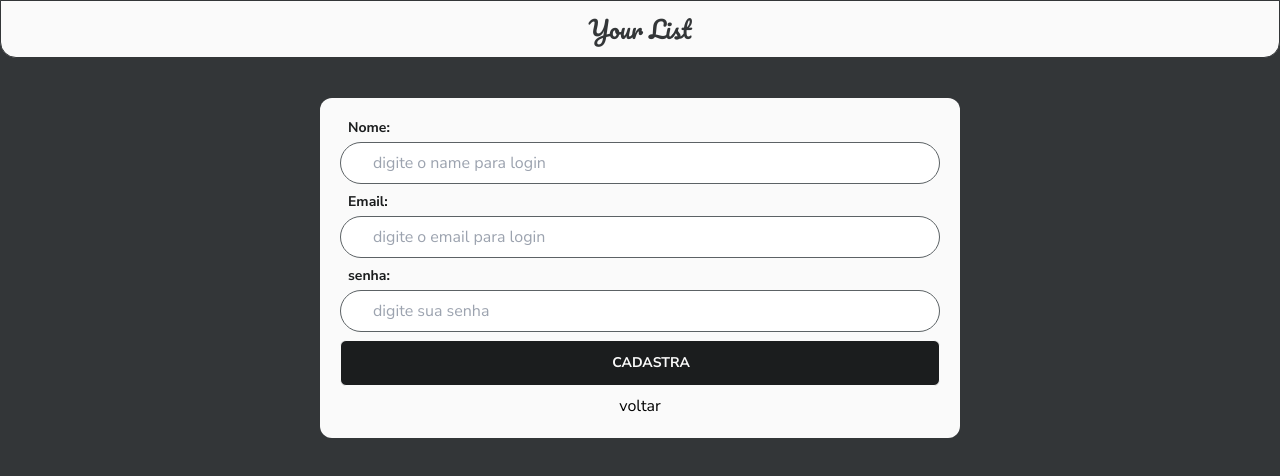
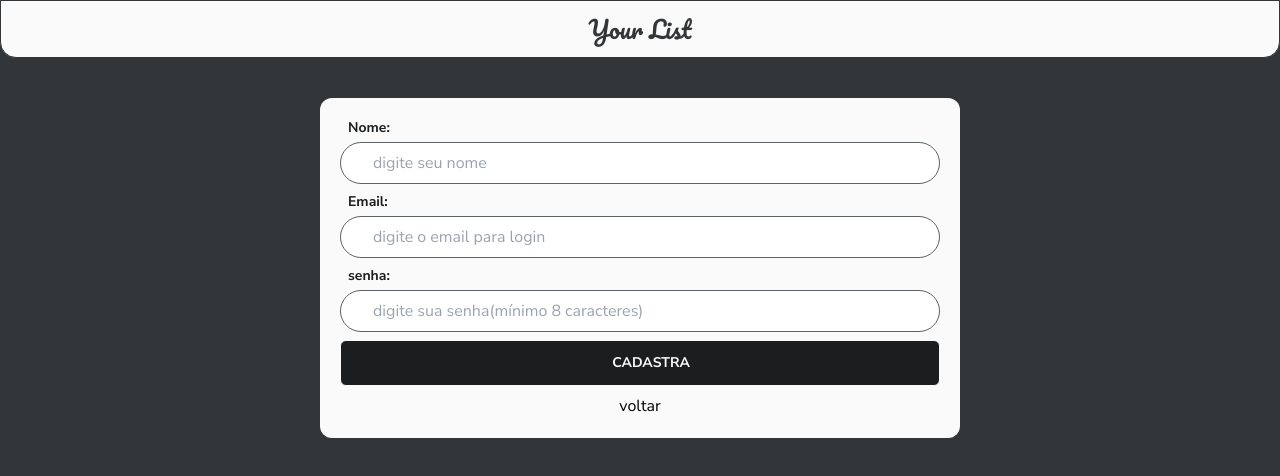
Before and after one commit to EduardoNGomes/velours-web, a Vue app: page /signup in a window 1280 px wide. Shown: the top 476 px of the page. Built offline with nearby package versions, Linux system fonts and the light colour scheme; no server answers; some icons are missing; what vue-cookies would draw is missing.

Commit message:
fix: bg-img

```diff
--- a/src/views/CreateView.vue
+++ b/src/views/CreateView.vue
@@ -120,6 +120,7 @@
           >R$:</span>
           <input
             type="number"
+            step="any"
             name="price"
             id="price"
             class="rounded-full border border-gray-3 py-2 pl-10 pr-2 text-gray-2 outline-gray-3 focus:outline-gray-1"
--- a/src/views/HomeView.vue
+++ b/src/views/HomeView.vue
@@ -48,7 +48,9 @@
 
 <template>
   <main class="h-screen bg-gray-2 flex flex-col items-center p-2 gap-5">
-    <LogoAPP class="w-64 h-64"/>
+    <div class="rounded-full w-[300px] h-[300px]  bg-green-mid flex items-center justify-center">
+      <LogoAPP class="w-64 h-64"/>
+    </div>
     <div class="w-full flex items-center justify-center flex-col gap-3 border border-transparent pb-4 border-b-gray-7 ">
       <h2 class="capitalize font-bold text-gray-6 w-fit self-start">Seus produtos</h2>
       <Button :functionType="'create'" :title="'novo produto'" :handle-click="handleCreate"/>
--- a/src/views/SigInView.vue
+++ b/src/views/SigInView.vue
@@ -50,7 +50,7 @@
     <!--Name -->
     <div class="relative flex flex-col gap-1">
       <label for="email" class="ml-2 text-sm font-bold text-gray-1">
-        Nome:
+        Email:
       </label>
       <Ph-User :size="18" class="absolute bottom-3 left-3 text-gray-3" />
       <input
@@ -73,7 +73,7 @@
       name="password"
       id="password"
       class="rounded-full border border-gray-3 py-2 pl-8 pr-2 text-gray-2 outline-gray-3 focus:outline-gray-1"
-      placeholder="digite o nome do produto"
+      placeholder="digite seu senha"
       v-model="password"
     />
   </div>
--- a/src/views/SignUpView.vue
+++ b/src/views/SignUpView.vue
@@ -52,7 +52,7 @@
         name="name"
         id="name"
         class="rounded-full border border-gray-3 py-2 pl-8 pr-2 text-gray-2 outline-gray-3 focus:outline-gray-1"
-        placeholder="digite o name para login"
+        placeholder="digite seu nome"
         v-model="name"
       />
     </div>
@@ -82,7 +82,7 @@
         name="password"
         id="password"
         class="rounded-full border border-gray-3 py-2 pl-8 pr-2 text-gray-2 outline-gray-3 focus:outline-gray-1"
-        placeholder="digite sua senha"
+        placeholder="digite sua senha(mínimo 8 caracteres)"
         min="8"
         v-model="password"
       />
```
